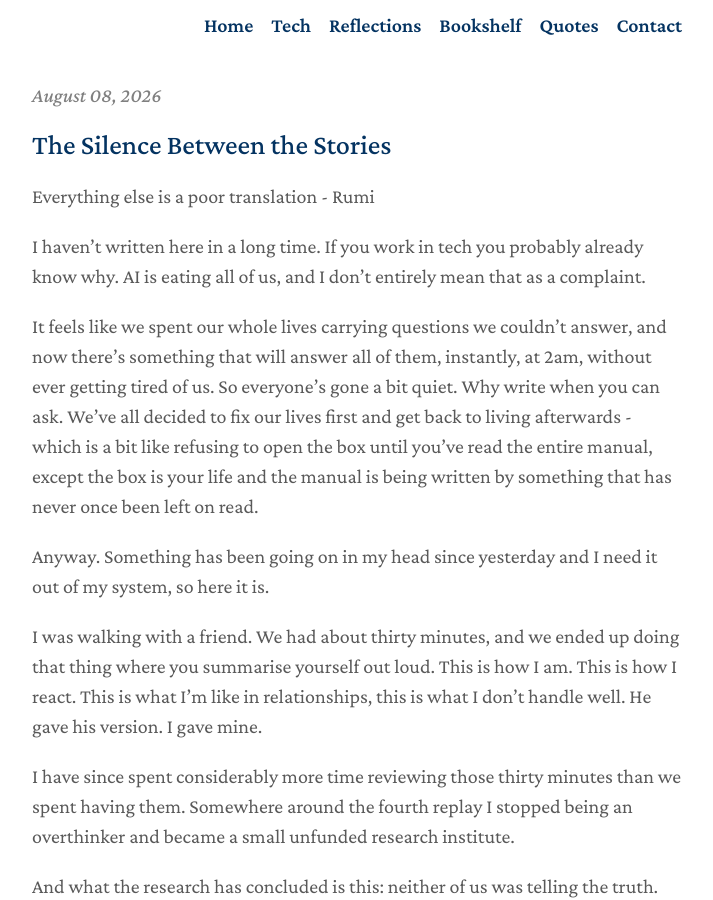
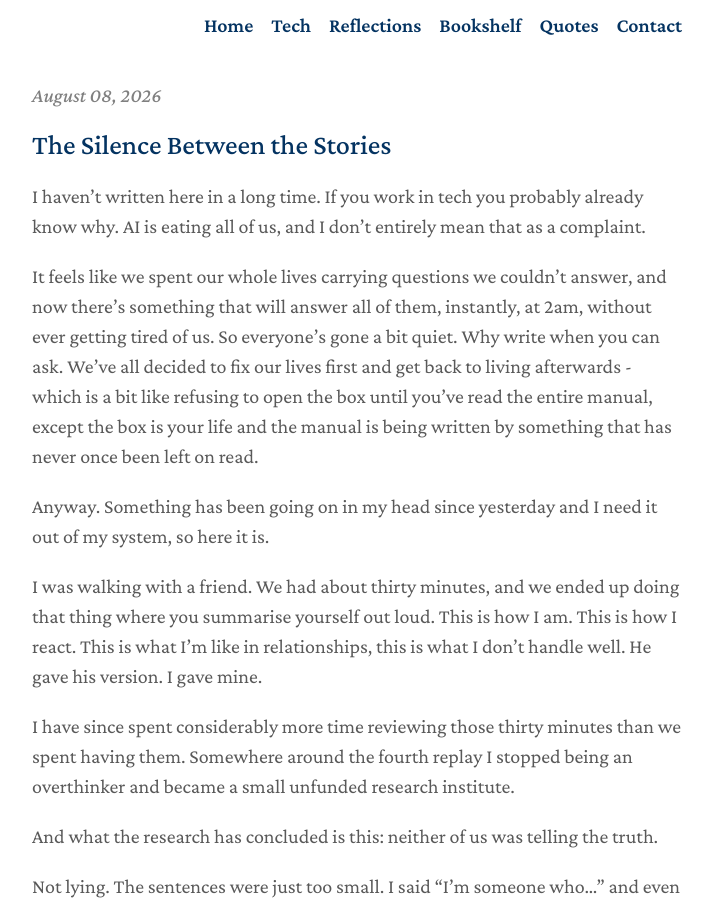
Before and after one commit to kumaripriyankasingh/kumaripriyankasingh.github.io, a Jekyll site: the page built from blogs/silence-is-the-language-of-god.md, in a window 1280 px wide and 900 px high. Shown: the whole window, without its empty margins (438-1151 px from the left). Built offline with Jekyll 4.4.1, drawn with Linux system fonts in a browser that asks for light colours.

Commit message:
Remove attribution line from blog intro
Co-authored-by: Copilot <223556219+Copilot@users.noreply.github.com>

```diff
--- a/blogs/silence-is-the-language-of-god.md
+++ b/blogs/silence-is-the-language-of-god.md
@@ -6,8 +6,6 @@ tl_dr: "We are not as legible to ourselves as we think. What if the truest thing
 ---
 
 # The Silence Between the Stories
-
-Everything else is a poor translation - Rumi
 
 I haven't written here in a long time. If you work in tech you probably already know why. AI is eating all of us, and I don't entirely mean that as a complaint.
 
```
